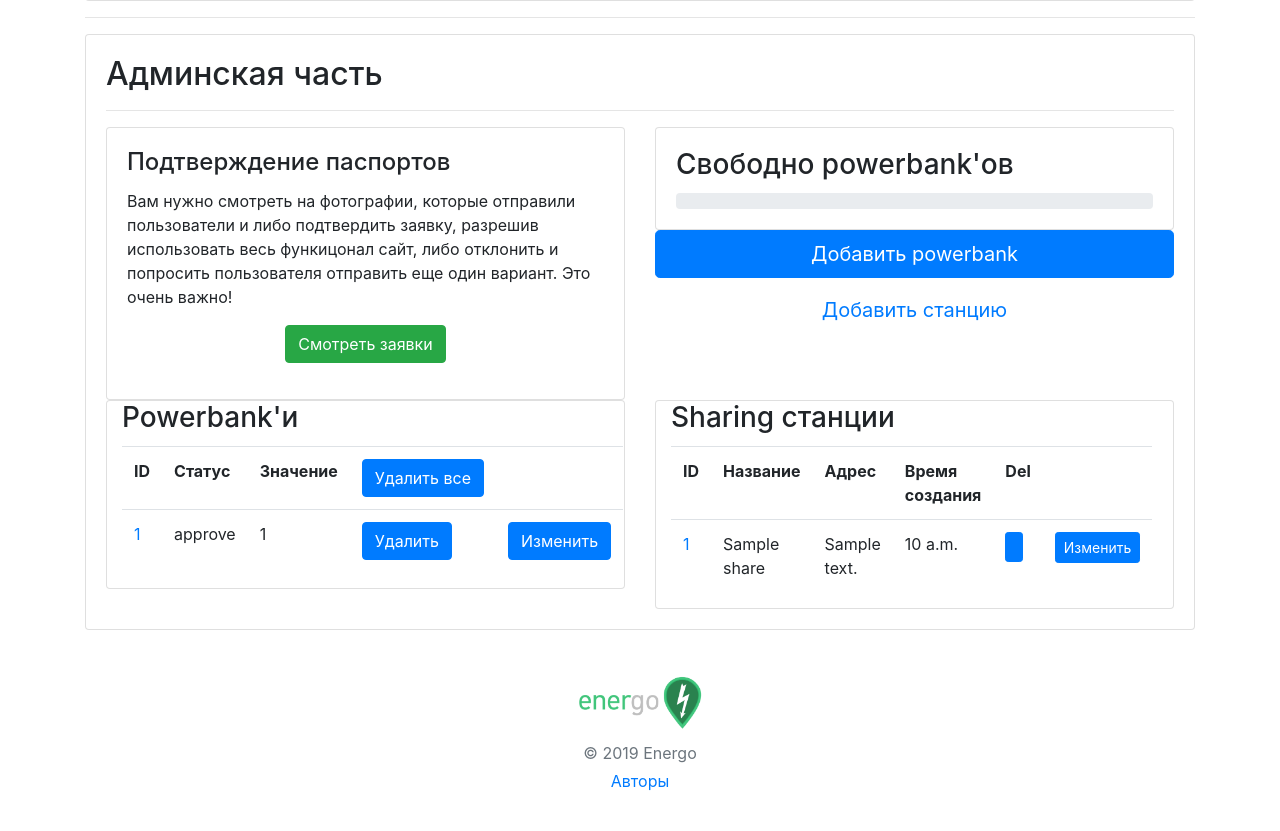
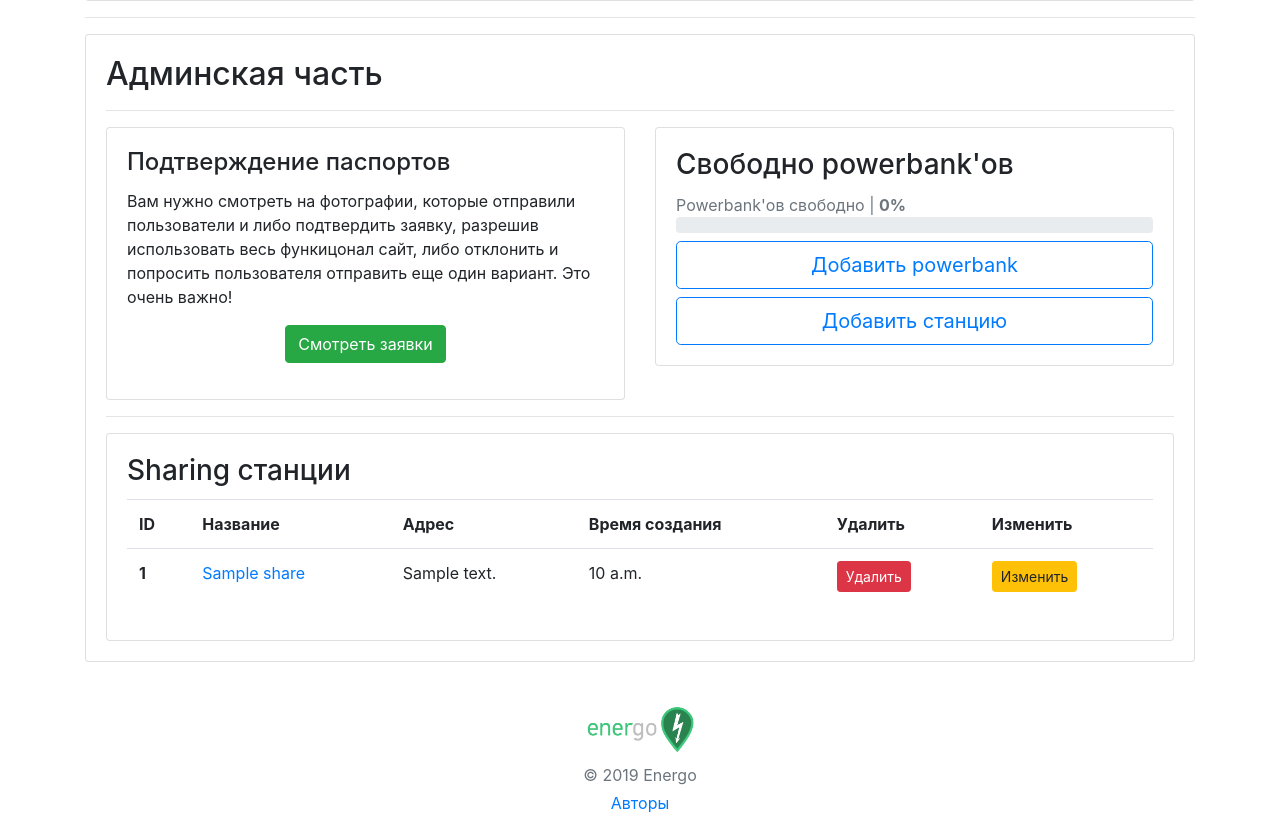
Before and after one commit to Azazel-h/Powerbank-Sharing, a Django app: page /account/ in a window 1280 px wide. Shown: the part 831-1662 px from the top of the page. Before the commit the page ends 1622 px from the top, so only its background shows below. Run offline with Django 3.2, Linux system fonts and the light colour scheme; a user stored in the database is signed in; tables that the repository leaves empty hold one stand-in row (values such as "Sample post"); grey boxes marked "Sample" are stand-in pictures; some libraries are stand-ins or nearby versions.

Commit message:
Поправил верстку на странице аккаунта

```diff
--- a/sharing/templates/registration/account.html
+++ b/sharing/templates/registration/account.html
@@ -172,50 +172,22 @@
                         <div class="col-md-6">
                             <div class="card">
                                 <div class="card-body">
-                                    <h3 class="card-title">Свободно powerbank'ов</h3>
-                                    <div class="progress">
+                                    <h3 class="card-title"> Свободно powerbank'ов </h3>
+                                    <span class="text-secondary"> Powerbank'ов свободно | <strong> {{ free_power_banks }}%</strong></span>
+                                    <div class="progress mb-2">
                                         <div class="progress-bar w-{{ free_power_banks }} progress-bar-striped">
+                                        </div>
+                                    </div>
+                                    <a class="btn btn-outline-primary btn-lg btn-block" href="{% url 'add_power_bank' %}">Добавить powerbank</a>
+                                    <a class="btn btn-outline-primary btn-lg btn-block" href="{% url 'add_sharing' %}">Добавить станцию</a>
                                 </div>
                             </div>
                         </div>
                     </div>
-                            <a type="button" class="btn btn-primary btn-lg btn-block" href="{% url 'add_power_bank' %}">Добавить powerbank</a></button>
-                            <a type="button" class="btn btn-primary-white btn-lg btn-block" href="{% url 'add_sharing' %}">Добавить станцию</a></button>
-                        </div>
-                    </div>
-                    <div class="row">
-                        <div class="col-md-6">
+                    <hr>
+
                     <div class="card">
-                                <div class="col-md-6">
-                                    <h3 class="card-title">Powerbank'и</h3>
-                                    <table class="table">
-                                        <thead class="thead-dark">
-                                            <tr>
-                                                <td><b>ID</b></td>
-                                                <td><b>Статус</b></td>
-                                                <td><b>Значение</b></td>
-                                                <td><button class="btn btn-primary" role="button">Удалить все</button></td>
-                                                <td><b></b></td>
-                                            </tr>
-                                        </thead>
-                                        <tbody>
-                                        {% for item in pb %}
-                                            <tr>
-                                                <td><a href="#">{{ item.id }}</a></td>
-                                                <td>{{ item.status }}</td>
-                                                <td>{{ item.value }}</td>
-                                                <td><button class="btn btn-primary" role="button">Удалить</button></td>
-                                                <td><button class="btn btn-primary" role="button">Изменить</button></td>
-                                            </tr>
-                                        {% endfor %}
-                                        </tbody>
-                                    </table>
-                                </div>
-                            </div>
-                        </div>
-                        <div class="col-md-6">
-                            <div class="card">
-                                <div class="col-md-6">
+                        <div class="card-body">
                             <h3 class="card-title">Sharing станции</h3>
                             <table class="table">
                                 <thead class="thead-dark">
@@ -224,31 +196,62 @@
                                         <td><b>Название</b></td>
                                         <td><b>Адрес</b></td>
                                         <td><b>Время создания</b></td>
-                                                <td><b>Del</b></td>
-                                                <td><b></b></td>
+                                        <td><b>Удалить</b></td>
+                                        <td><b> Изменить </b></td>
                                     </tr>
                                 </thead>
                                 <tbody>
                                 {% for item in share %}
                                     <tr>
-                                                <td><a href="#">{{ item.id }}</a></td>
-                                                <td>{{ item.title }}</td>
+                                        <th scope="row">{{ item.id }}</th>
+                                        <td><a href="{% url 'share_page' pk=item.id %}">{{ item.title }}</a></td>
                                         <td>{{ item.address }}</td>
                                         <td>{{ item.time }}</td>
-                                                <td><button class="btn btn-primary btn-sm" style="height:30px"></button></td>
-                                                <td><button class="btn btn-primary btn-sm">Изменить</button></td>
+                                        <td><button class="btn btn-danger btn-sm"> Удалить </button></td>
+                                        <td><button class="btn btn-warning btn-sm"> Изменить </button></td>
                                     </tr>
                                 {% endfor %}
                                 </tbody>
                             </table>
                         </div>
                     </div>
-                        </div>
-                    </div>
+
+{#                    <div class="row">#}
+{#                        <div class="col-md-6">#}
+{#                            <div class="card">#}
+{#                                <div class="card-body">#}
+{#                                    <h3 class="card-title">Powerbank'и</h3>#}
+{#                                    <table class="table">#}
+{#                                        <thead class="thead-dark">#}
+{#                                            <tr>#}
+{#                                                <td><b>ID</b></td>#}
+{#                                                <td><b>Статус</b></td>#}
+{#                                                <td><b>Значение</b></td>#}
+{#                                                <td><button class="btn btn-primary" role="button">Удалить все</button></td>#}
+{#                                                <td><b></b></td>#}
+{#                                            </tr>#}
+{#                                        </thead>#}
+{#                                        <tbody>#}
+{#                                        {% for item in pb %}#}
+{#                                            <tr>#}
+{#                                                <td><a href="#">{{ item.id }}</a></td>#}
+{#                                                <td>{{ item.status }}</td>#}
+{#                                                <td>{{ item.value }}</td>#}
+{#                                                <td><button class="btn btn-primary" role="button">Удалить</button></td>#}
+{#                                                <td><button class="btn btn-primary" role="button">Изменить</button></td>#}
+{#                                            </tr>#}
+{#                                        {% endfor %}#}
+{#                                        </tbody>#}
+{#                                    </table>#}
+{#                                </div>#}
+{#                            </div>#}
+{#                        </div>#}
+{#                        <div class="col-md-6">#}
+{#                        </div>#}
                 </div>
             </div>
         {% endif %}
-    </div>
+{#    </div>#}
 
     <script>
         function change_name() {
```
Also changed, not shown: sharing/migrations/0001_initial.py, sharing/migrations/0002_auto_20190405_1911.py (deleted), sharing/migrations/0003_auto_20190406_0044.py (deleted). Lines whose indentation alone changed are shown as unchanged.
